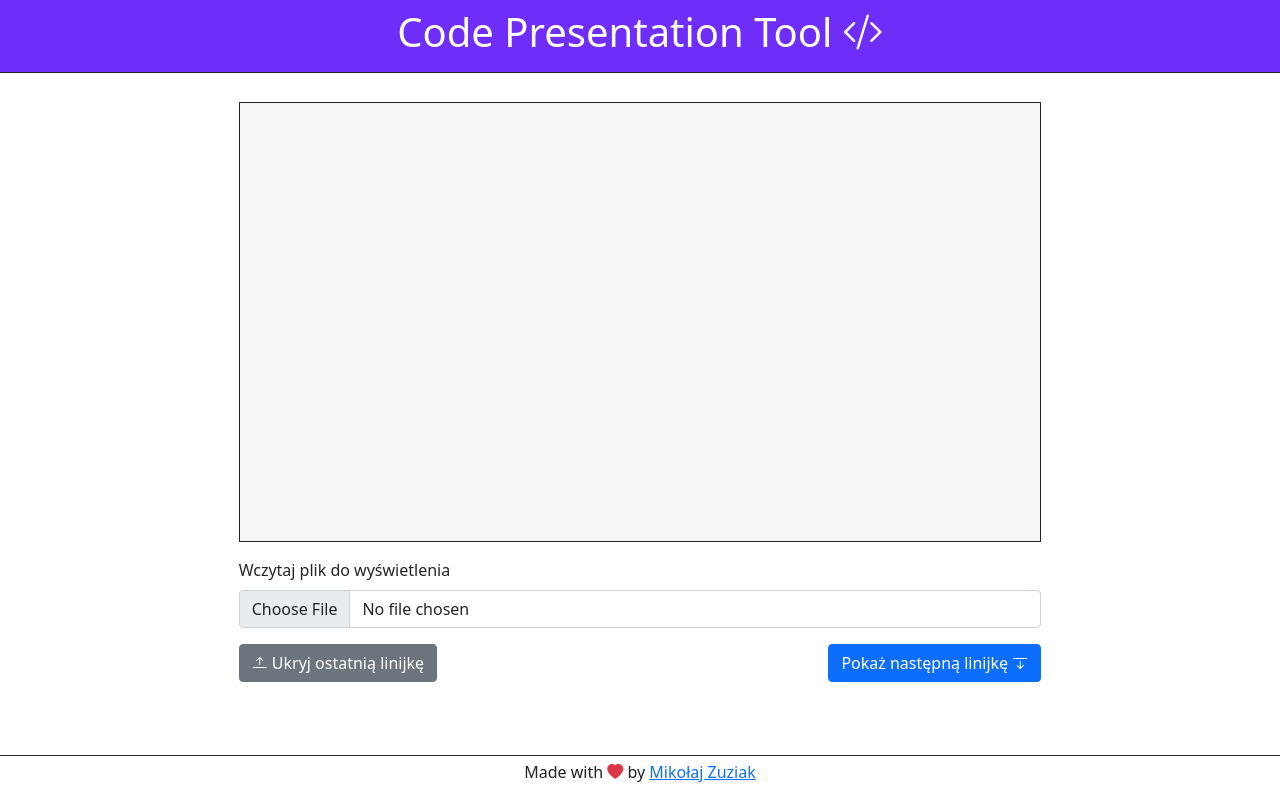
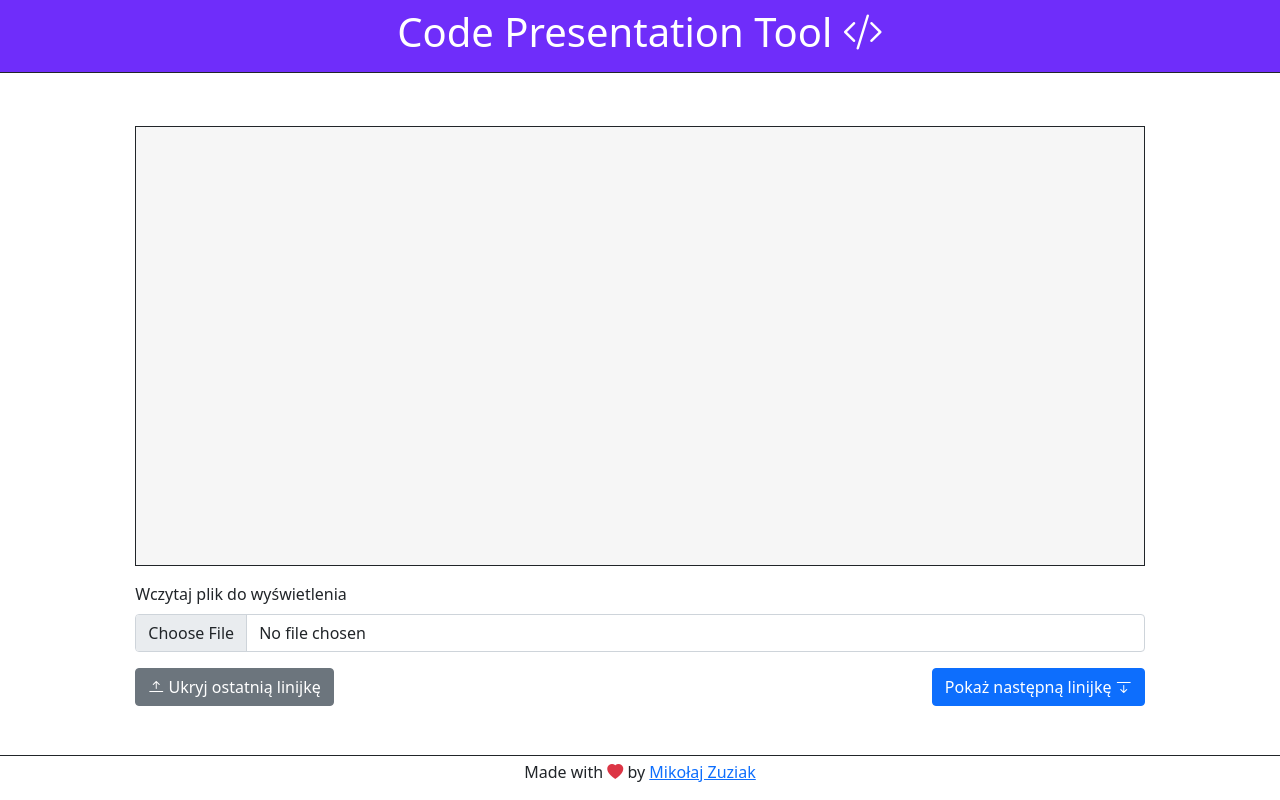
Before and after one commit to MzMix/Code-Presentation-Tool, a Vue app: page / in a window 1280 px wide. Built offline with nearby package versions, Linux system fonts and the light colour scheme; what @highlightjs/vue-plugin would draw is missing.

Commit message:
feat: :sparkles: add line breaking on window resize
add line breaking on window resize to avoid creating lines with overflow

```diff
--- a/src/App.vue
+++ b/src/App.vue
@@ -1,146 +1,16 @@
 <script setup>
-import { onMounted, ref } from 'vue';
-
-import 'highlight.js/lib/common';
-
-const startOfFile = 1;
-
-const fileContent = ref([]);
-const codeToDisplay = ref([]);
-const visibleLines = ref(startOfFile);
-
-let CodeBox;
-
-onMounted(() => {
-  CodeBox = document.getElementById("CodeBox");
-
-  // window.addEventListener("resize", BreakText());
-
-});
-
-function onFileChange(e) {
-  fileContent.value = [];
-  let files = e.target.files || e.dataTransfer.files;
-  if (!files.length) return;
-  let LoadedFile = files[0];
-  ReadFile(LoadedFile);
-  visibleLines.value = startOfFile;
-}
-
-function ReadFile(file) {
-  let reader = new FileReader();
-  reader.onload = e => {
-    fileContent.value = e.target.result.split(/\r?\n/);
-    GenerateCodeObjectsAray(fileContent.value);
-    BreakText();
-  };
-  reader.readAsText(file);
-}
-
-function GenerateCodeObjectsAray(code) {
-  let num = 1;
-  code.forEach(cd => {
-    codeToDisplay.value.push({
-      code: cd,
-      lineNum: num,
-      brake: false,
-    })
-    num++;
-  })
-  console.log(codeToDisplay.value);
-}
-
-function BreakText() {
-  GenerateCodeObjectsAray(fileContent.value);
-  //width / 6.5
-  // let threshold = Math.floor(document.getElementById('CodeBox').offsetWidth / 6.5);
-  // console.log(threshold);
-  codeToDisplay.value.forEach(line => {
-    if (line.code.length > 100) SplitLine(line);
-  })
-}
-
-function SplitLine(line) {
-  let part1, part2;
-  let pos = line.code.indexOf(' ', line.code.length / 2);
-
-  part1 = {
-    code: line.code.slice(0, pos),
-    lineNum: line.lineNum,
-    brake: false,
-  }
-
-  part2 = {
-    code: line.code.slice(pos + 1),
-    lineNum: null,
-    brake: true,
-  }
-
-  let start = codeToDisplay.value.indexOf(line);
-  codeToDisplay.value.splice(start, 1, part1, part2);
-
-  // for
-
-}
-
-function showMore() {
-  if (visibleLines.value < fileContent.value.length) {
-    visibleLines.value++;
-  }
-
-  CodeBox.scrollTop = CodeBox.scrollHeight;
-}
-
-function showLess() {
-  if (visibleLines.value > 0) {
-    visibleLines.value--;
-  }
-}
-
-function AddLeadingZero(num) {
-  return num < 10 ? '0' + num : num;
-}
-
+import CodePresenter from './CodePresenter.vue';
 </script>
 
 <template>
-  <div class="row fixed-top border-dark border-bottom p-2 text-white text-center user-select-none" id="AppNameRow">
-    <div class="col-md-12">
-      <h1>Code Presentation Tool <i class="bi bi-code-slash"></i></h1>
-    </div>
+  <div class="fixed-top border-dark border-bottom p-2 text-white text-center user-select-none" id="AppNameRow">
+    <h1>Code Presentation Tool <i class="bi bi-code-slash"></i></h1>
   </div>
 
-  <div class="row">
-    <div class="col-lg-2 col-md-3"></div>
-
-    <div class="col-lg-8 col-md-6 col-sm-12">
-      <form @submit.prevent="onSubmit">
-        <div class="mb-3">
-          <div class="border border-dark p-1" id="CodeBox">
-
-            <span v-for=" line in codeToDisplay.slice(0, visibleLines)" :key="codeToDisplay.indexOf(line)" class="line">
-              <span v-if="!line.brake" class="line-number user-select-none">{{ AddLeadingZero(line.lineNum) }}</span>
-              <span v-else class="tab user-select-none">--</span>
-              <highlightjs autodetect :code=line.code />
-            </span>
-
-          </div>
-        </div>
-
-        <div class=" mb-3 user-select-none">
-          <label for="formFile" class="form-label">Wczytaj plik do wyświetlenia</label>
-          <input class="form-control" type="file" id="formFile" @change="onFileChange">
-        </div>
-
-        <div class="mb-3 d-flex" id="ActionButtons">
-          <button class="btn btn-secondary" @click="showLess"><i class="bi bi-arrow-bar-up"></i> Ukryj ostatnią
-            linijkę</button>
-          <button class="btn btn-primary" @click="showMore">Pokaż następną linijkę <i
-              class="bi bi-arrow-bar-down"></i></button>
-        </div>
-      </form>
-      <div class="col-lg-2 col-md-3"></div>
-    </div>
+  <div class="row mt-5">
+    <div class="col-lg-1"></div>
+    <CodePresenter />
+    <div class="col-lg-1"></div>
   </div>
 
   <div class="row fixed-bottom border-dark border-top user-select-none">
@@ -155,62 +25,4 @@ function AddLeadingZero(num) {
 #AppNameRow {
   background-color: #6f2dfa;
 }
-
-#CodeBox {
-  min-height: 25vh !important;
-  height: 55vh;
-  max-height: 55vh;
-  overflow-y: scroll;
-
-  background-color: #f6f6f6;
-  transition: all 0.2s ease-in-out;
-
-}
-
-#ActionButtons {
-  justify-content: space-between;
-}
-
-.tab {
-  font-weight: lighter;
-  width: 1.5em;
-  margin-right: .5em;
-  color: transparent;
-}
-
-.line {
-  width: 100%;
-  display: flex;
-  flex-direction: row;
-}
-
-.line-number {
-  font-weight: lighter;
-  border-right: 1px solid #000;
-  text-align: left;
-  width: 1.5em;
-  margin-right: .5em;
-}
-
-/* ===== Scrollbar CSS ===== */
-/* Firefox */
-* {
-  scrollbar-width: auto;
-  scrollbar-color: #672dfa #5c636a;
-}
-
-/* Chrome, Edge, and Safari */
-*::-webkit-scrollbar {
-  width: 16px;
-}
-
-*::-webkit-scrollbar-track {
-  background: #dde0e3;
-}
-
-*::-webkit-scrollbar-thumb {
-  background-color: #672dfa;
-  border-radius: 10px;
-  border: 2px solid #000000;
-}
 </style>
--- a/src/CodeLine.vue
+++ /dev/null
@@ -1,3 +0,0 @@
-<template>
-
-</template>
--- /dev/null
+++ b/src/CodePresenter.vue
@@ -0,0 +1,223 @@
+<script setup>
+import { onMounted, ref } from 'vue';
+
+import 'highlight.js/lib/common';
+
+const startOfFile = 1;
+
+const fileContent = ref([]);
+const codeToDisplay = ref([]);
+const visibleLines = ref(startOfFile);
+
+let CodeBox;
+
+onMounted(() => {
+    CodeBox = document.getElementById("CodeBox");
+    window.onresize = HandleResize;
+});
+
+//File handler
+function onFileChange(e) {
+    fileContent.value = [];
+    let files = e.target.files || e.dataTransfer.files;
+    if (!files.length) return;
+    let LoadedFile = files[0];
+    ReadFile(LoadedFile);
+    visibleLines.value = startOfFile;
+}
+
+function ReadFile(file) {
+    let reader = new FileReader();
+    reader.onload = e => {
+        fileContent.value = e.target.result.split(/\r?\n/);
+        GenerateCodeObjectsAray(fileContent.value);
+        BreakText();
+    };
+    reader.readAsText(file);
+}
+
+//Text break and dispaly
+function GenerateCodeObjectsAray(code) {
+    let num = 1;
+    code.forEach(cd => {
+        codeToDisplay.value.push({
+            code: cd,
+            lineNum: num,
+            brake: false,
+        })
+        num++;
+    })
+}
+
+function BreakText() {
+    GenerateCodeObjectsAray(fileContent.value);
+
+    BreakOverflow();
+}
+
+function SplitLine(line) {
+    let part1, part2;
+    let pos = line.code.indexOf(' ', line.code.length / 2);
+
+    part1 = {
+        code: line.code.slice(0, pos),
+        lineNum: line.lineNum,
+        brake: line.brake,
+    }
+
+    part2 = {
+        code: line.code.slice(pos + 1),
+        lineNum: null,
+        brake: true,
+    }
+
+    let start = codeToDisplay.value.indexOf(line);
+    codeToDisplay.value.splice(start, 1, part1, part2);
+}
+
+function BreakOverflow() {
+    let threshold = Math.floor(document.getElementById('CodeBox').offsetWidth / 8);
+
+    codeToDisplay.value.forEach(line => {
+        if (line.code.length > threshold) SplitLine(line);
+    })
+
+}
+
+function HandleResize() {
+    let hljsLines = document.getElementsByClassName('hljs');
+    if (hljsLines.length <= 0) return;
+
+    for (let el of hljsLines) {
+        if (checkOverflow(el)) {
+            BreakText();
+            return;
+        }
+    }
+}
+
+function checkOverflow(el) {
+    var curOverflow = el.style.overflow;
+
+    if (!curOverflow || curOverflow === "visible")
+        el.style.overflow = "hidden";
+
+    var isOverflowing = el.clientWidth < el.scrollWidth
+        || el.clientHeight < el.scrollHeight;
+
+    el.style.overflow = curOverflow;
+
+    return isOverflowing;
+}
+
+//Next, previous line
+function showMore() {
+    if (visibleLines.value < fileContent.value.length) {
+        visibleLines.value++;
+    }
+
+    CodeBox.scrollTop = CodeBox.scrollHeight;
+}
+
+function showLess() {
+    if (visibleLines.value > 0) {
+        visibleLines.value--;
+    }
+}
+
+//Utility
+function AddLeadingZero(num) {
+    return num < 10 ? '0' + num : num;
+}
+</script>
+
+<template>
+    <div class="col-lg-10 col-md-12">
+        <form @submit.prevent="onSubmit">
+            <div class="mb-3">
+                <div class="border border-dark p-1" id="CodeBox">
+
+                    <span v-for=" line in codeToDisplay.slice(0, visibleLines)" :key="codeToDisplay.indexOf(line)"
+                        class="line">
+                        <span v-if="!line.brake" class="line-number user-select-none">{{ AddLeadingZero(line.lineNum)
+                        }}</span>
+                        <span v-else class="tab user-select-none">--</span>
+                        <highlightjs lang="python" :code=line.code />
+                    </span>
+
+                </div>
+            </div>
+
+            <div class=" mb-3 user-select-none">
+                <label for="formFile" class="form-label">Wczytaj plik do wyświetlenia</label>
+                <input class="form-control" type="file" id="formFile" @change="onFileChange">
+            </div>
+
+            <div class="mb-3 d-flex" id="ActionButtons">
+                <button class="btn btn-secondary" @click="showLess"><i class="bi bi-arrow-bar-up"></i> Ukryj ostatnią
+                    linijkę</button>
+                <button class="btn btn-primary" @click="showMore">Pokaż następną linijkę <i
+                        class="bi bi-arrow-bar-down"></i></button>
+            </div>
+        </form>
+    </div>
+</template>
+
+<style scoped>
+#CodeBox {
+    min-height: 25vh !important;
+    height: 55vh;
+    max-height: 55vh;
+    overflow-y: scroll;
+
+    background-color: #f6f6f6;
+    transition: all 0.2s ease-in-out;
+
+}
+
+#ActionButtons {
+    justify-content: space-between;
+}
+
+.line {
+    width: 100%;
+    display: flex;
+    flex-direction: row;
+}
+
+.line-number,
+.tab {
+    font-weight: lighter;
+    border-right: 1px solid #000;
+    text-align: left;
+    width: 1.5em;
+    margin-right: .5em;
+}
+
+.tab {
+    margin-right: 1.2em;
+    color: transparent;
+}
+
+/* ===== Scrollbar CSS ===== */
+/* Firefox */
+* {
+    scrollbar-width: auto;
+    scrollbar-color: #672dfa #5c636a;
+}
+
+/* Chrome, Edge, and Safari */
+*::-webkit-scrollbar {
+    width: 16px;
+}
+
+*::-webkit-scrollbar-track {
+    background: #dde0e3;
+}
+
+*::-webkit-scrollbar-thumb {
+    background-color: #672dfa;
+    border-radius: 10px;
+    border: 2px solid #000000;
+}
+</style>
```
